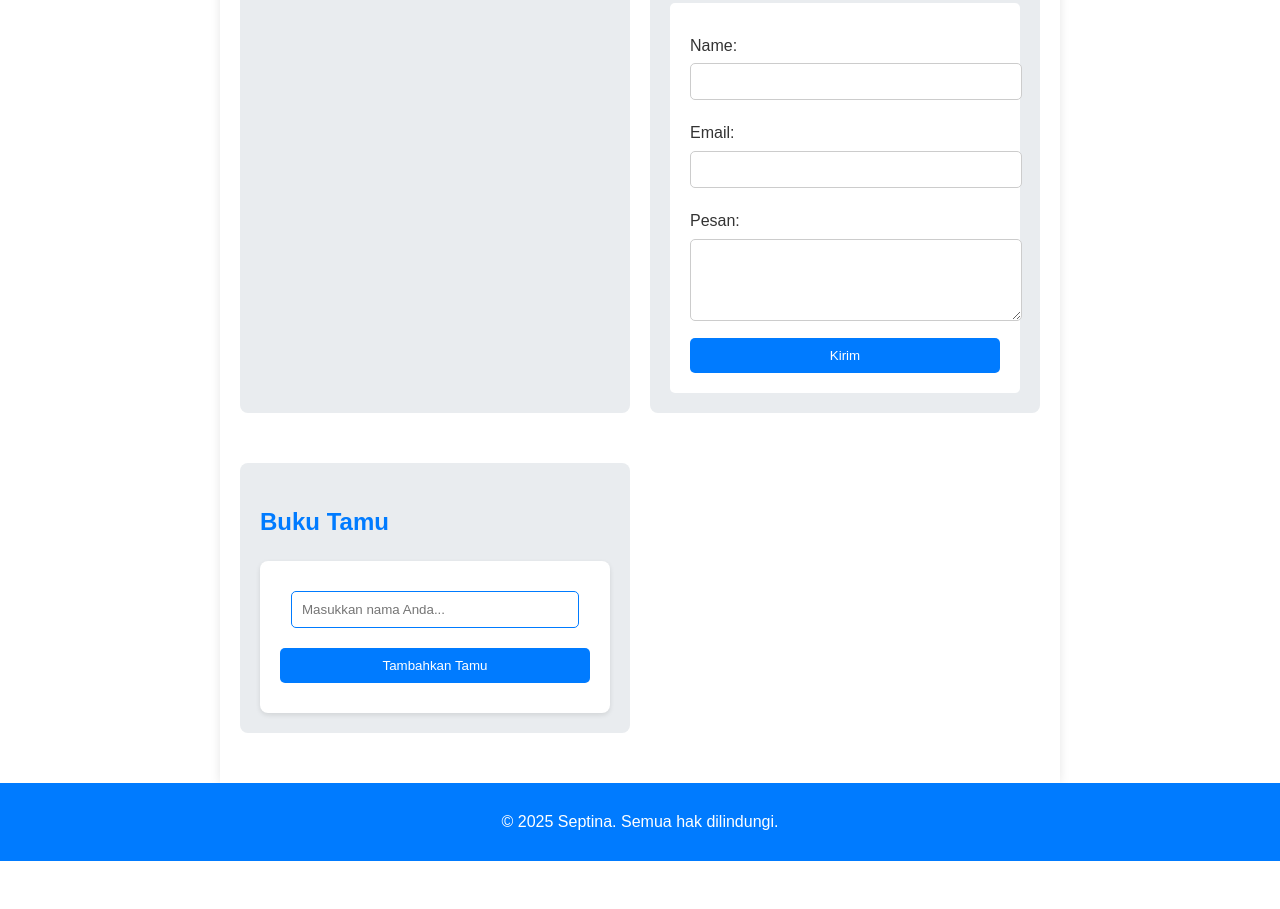
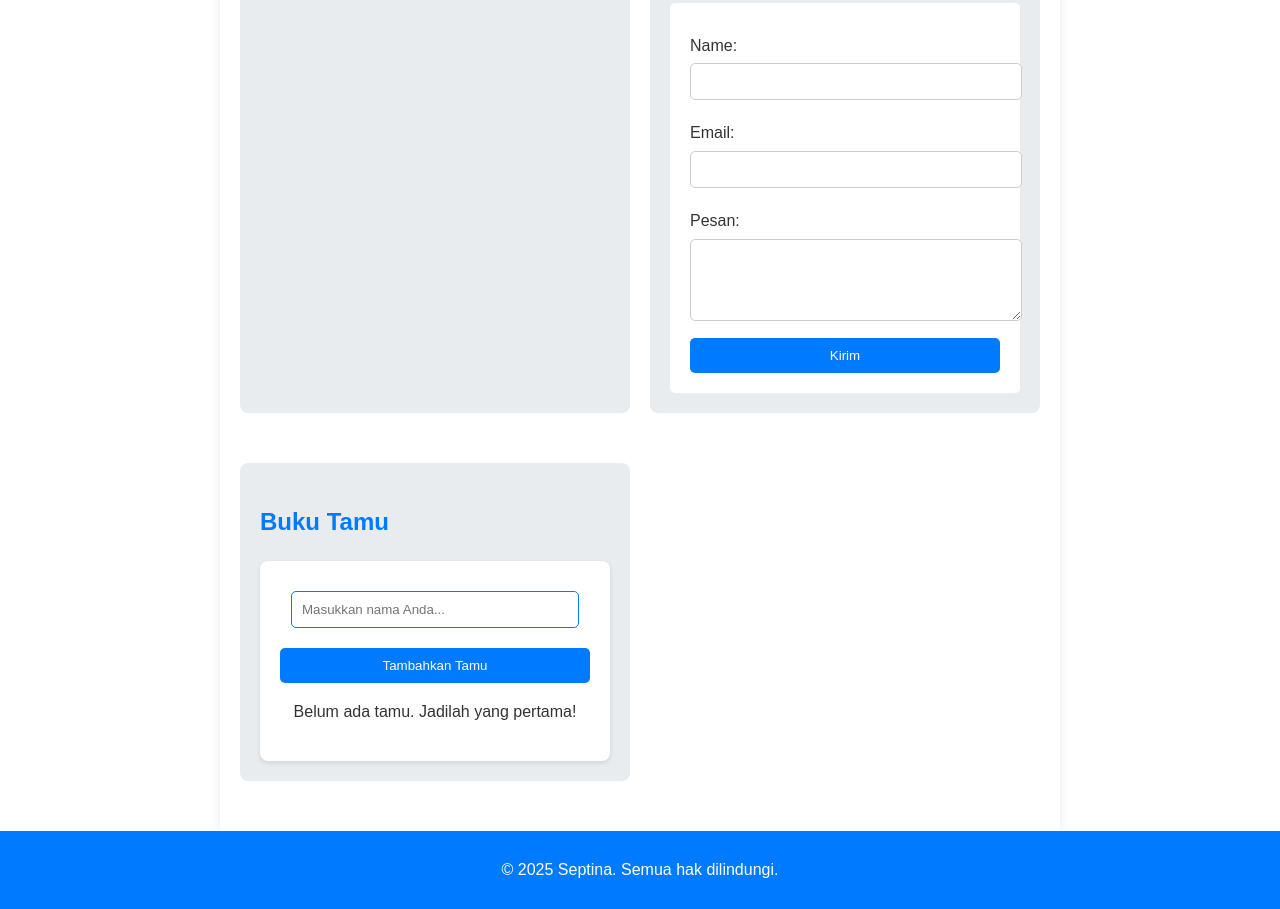
Before and after one commit to septinaaa/pw-tugas-5, a plain HTML site: page index.html in a window 1280 px wide. Shown: the part 1369-2278 px from the top of the page. Before the commit the page ends 2230 px from the top, so only its background shows below. Drawn offline with Linux system fonts and the light colour scheme.

Commit message:
Update index.html

```diff
--- a/index.html
+++ b/index.html
@@ -272,6 +272,7 @@
                 <input type="text" id="guest-name" placeholder="Masukkan nama Anda..." required>
                 <button onclick="addMessage()">Tambahkan Tamu</button>
                 <div class="messages" id="messages">
+                    <p>Belum ada tamu. Jadilah yang pertama!</p>
                 </div>
             </div>
         </section>
```
